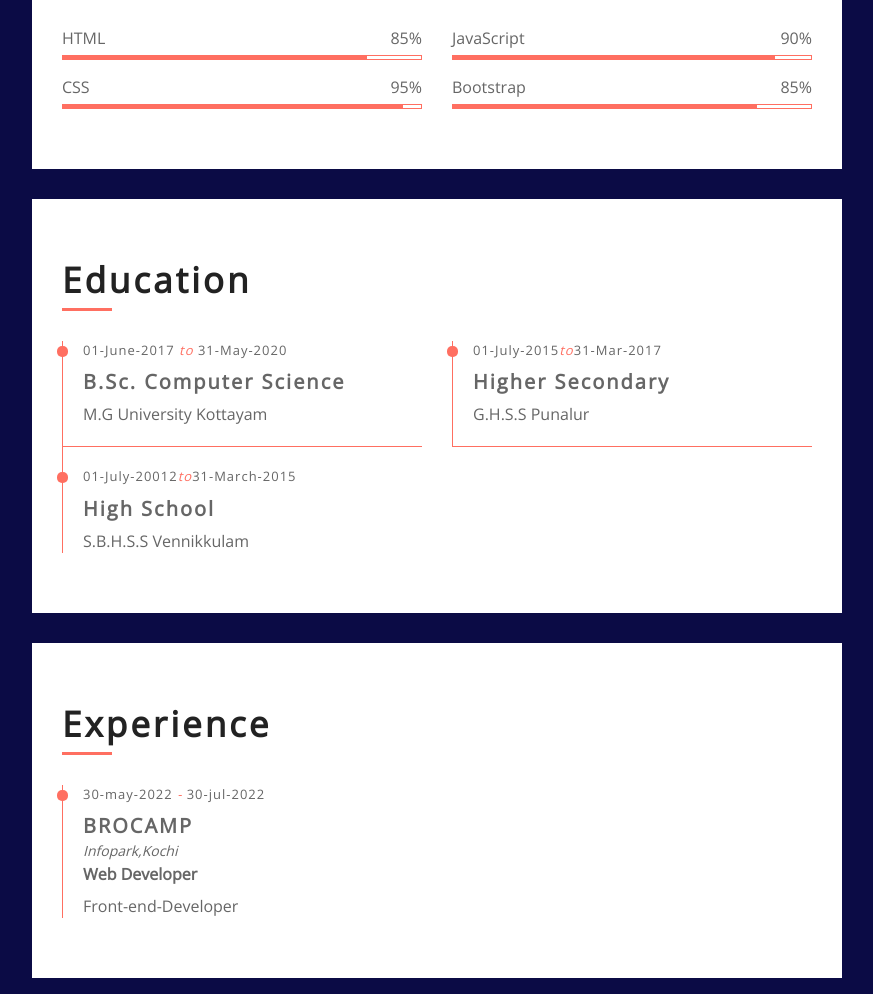
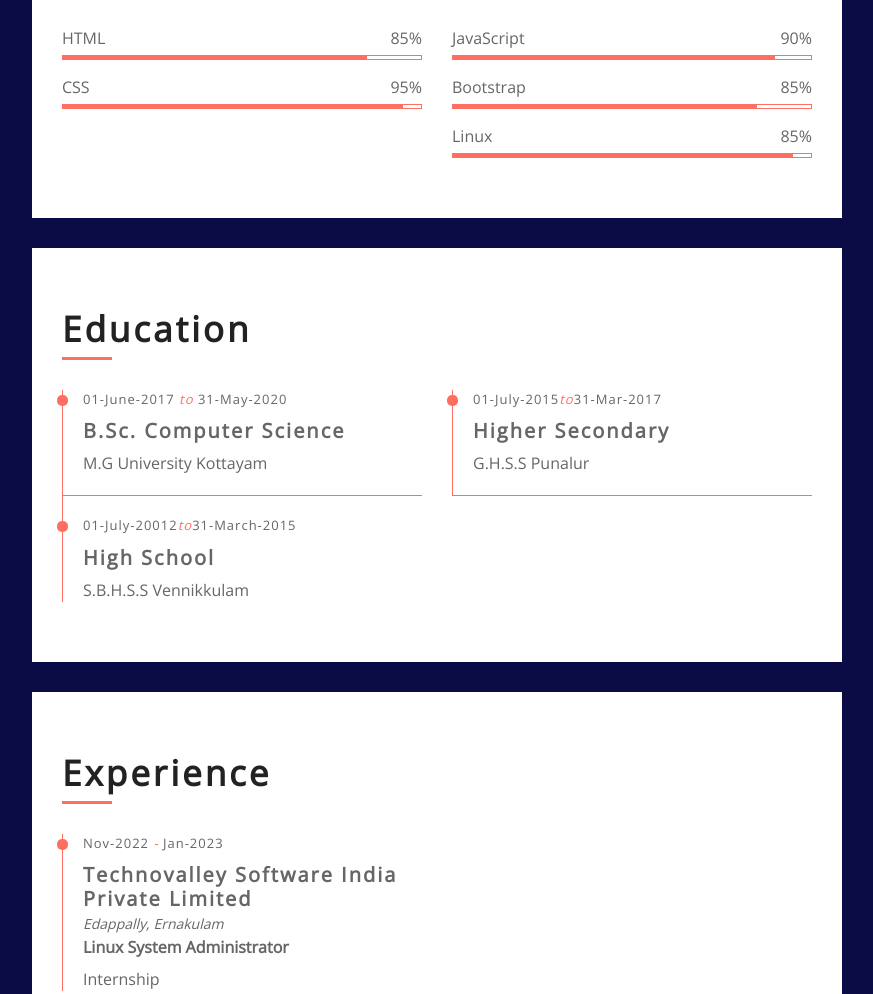
Before and after one commit to viknesh-v/portfolio, a plain HTML site: page index.html in a window 1280 px wide. Shown: the part 820-1814 px from the top of the page, without its empty margins (368-1241 px from the left). Drawn offline with nearby package versions, Linux system fonts and the light colour scheme.

Commit message:
Update index.html
added linux

```diff
--- a/index.html
+++ b/index.html
@@ -93,7 +93,7 @@
                         <p>I'm</p>
                         <h1 style="color:rgb(163, 41, 10)">Viknesh V Pillai</h1>
                         <h2></h2>
-                        <div class="typed-text">Web Designer, Web Developer, Front End Developer</div>
+                        <div class="typed-text">Web Designer, Web Developer, Linux System Administrator</div>
                     </div>
                 </div>
                 <!-- Header End -->
@@ -111,7 +111,7 @@
                             </div>
                             <div class="col-md-6 col-lg-7">
                                 <p>
-                                    A developer passionate in coding and fullfilling the needs of client.
+                                    A Web developer, Linux System Administrator passionate in coding and fullfilling the needs of client.
                                     I can understand the need of the client and can create application just like the client needs and have excellent time managing skill makes the project delivers before time. Hire me so that together we can grow.
                                 </p>
 
@@ -148,6 +148,16 @@
                                     <div class="progress">
                                         <div class="progress-bar" role="progressbar" aria-valuenow="85" aria-valuemin="0" aria-valuemax="100"></div>
                                     </div>
+
+
+                                      <div class="skill-name">
+                                        <p>Linux</p><p>85%</p>
+                                    </div>
+                                    <div class="progress">
+                                        <div class="progress-bar" role="progressbar" aria-valuenow="95" aria-valuemin="0" aria-valuemax="100"></div>
+                                    </div>
+
+
                                 </div>
                             </div>
                         </div>
@@ -200,11 +210,11 @@
                         <div class="row align-items-center">
                             <div class="col-md-6">
                                 <div class="exp-col">
-                                    <span>30-may-2022 <i>-</i> 30-jul-2022</span>
-                                    <h3>BROCAMP</h3>
-                                    <h4>Infopark,Kochi</h4>
-                                    <h5>Web Developer</h5>
-                                    <p>Front-end-Developer </p>
+                                    <span>Nov-2022 <i>-</i> Jan-2023</span>
+                                    <h3>Technovalley Software India Private Limited</h3>
+                                    <h4>Edappally, Ernakulam</h4>
+                                    <h5>Linux System Administrator</h5>
+                                    <p>Internship</p>
                                 </div>
                             </div>
 
@@ -305,7 +315,7 @@
                             <div class="col-md-6">
                                 <div class="contact-info">
                                     <p><i class="fa fa-user"></i>Viknesh V Pillai</p>
-                                    <p><i class="fa fa-tag"></i>Web Designer & Developer</p>
+                                    <p><i class="fa fa-tag"></i>Web Designer & Developer, Linux System Administrator</p>
                                     <p><i class="fa fa-envelope"></i><a href="viknesh7417@gmail.com">viknesh7417@gmail.com</a></p>
                                     <p><i class="fa fa-phone"></i><a href="9645125457">9645125457</a></p>
                                     <p><i class="fa fa-map-marker"></i>Mallappally</p>
```
